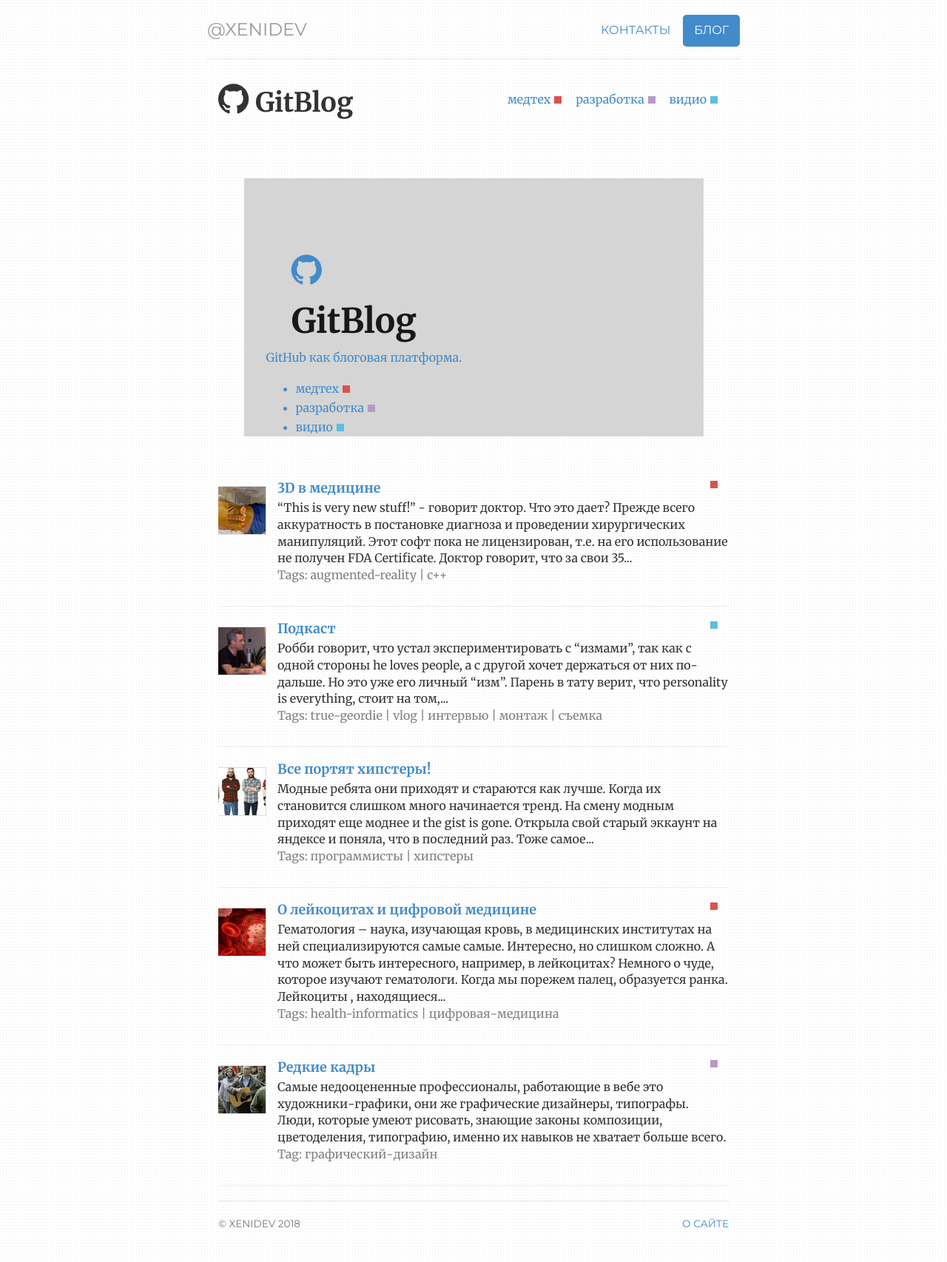
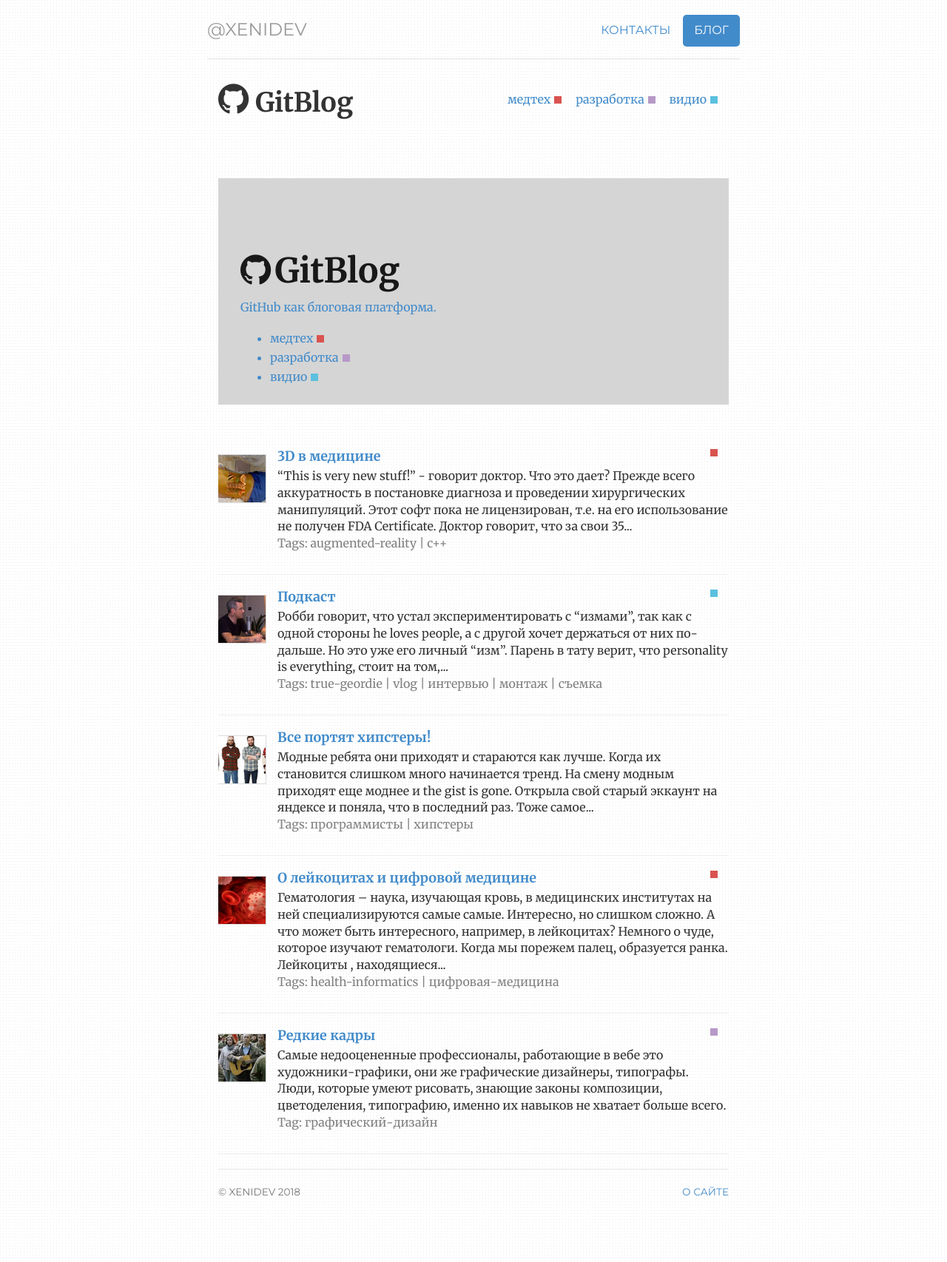
Before and after one commit to ValeraS/xenidev.github.io, a Jekyll site: the page built from notes/index.html, in a window 1280 px wide. Shown: the whole page at 74% size. Built offline with Jekyll 4.4.1, drawn with Linux system fonts in a browser that asks for light colours; after the commit the page ends 1663 px from its top, so only the background shows below that.

Commit message:
Update style.css

```diff
--- a/css/style.css
+++ b/css/style.css
@@ -290,6 +290,31 @@ iframe {
 }
 
 
+/* XENI */
+.guide h1 {
+   display: inline;
+	margin-left: 5px;
+}
+
+.guide i.fa.fa-github {
+    display: inline;
+	color: #181818;
+}
+
+.guide .title .fa-ul {
+     margin-left: auto;
+}
+
+
+.guide .title {
+    padding-bottom: 15px;
+}
+
+.guide {
+	width: 100%;
+
+}
+
 /* Code */
 
 pre.prettyprint {
```
